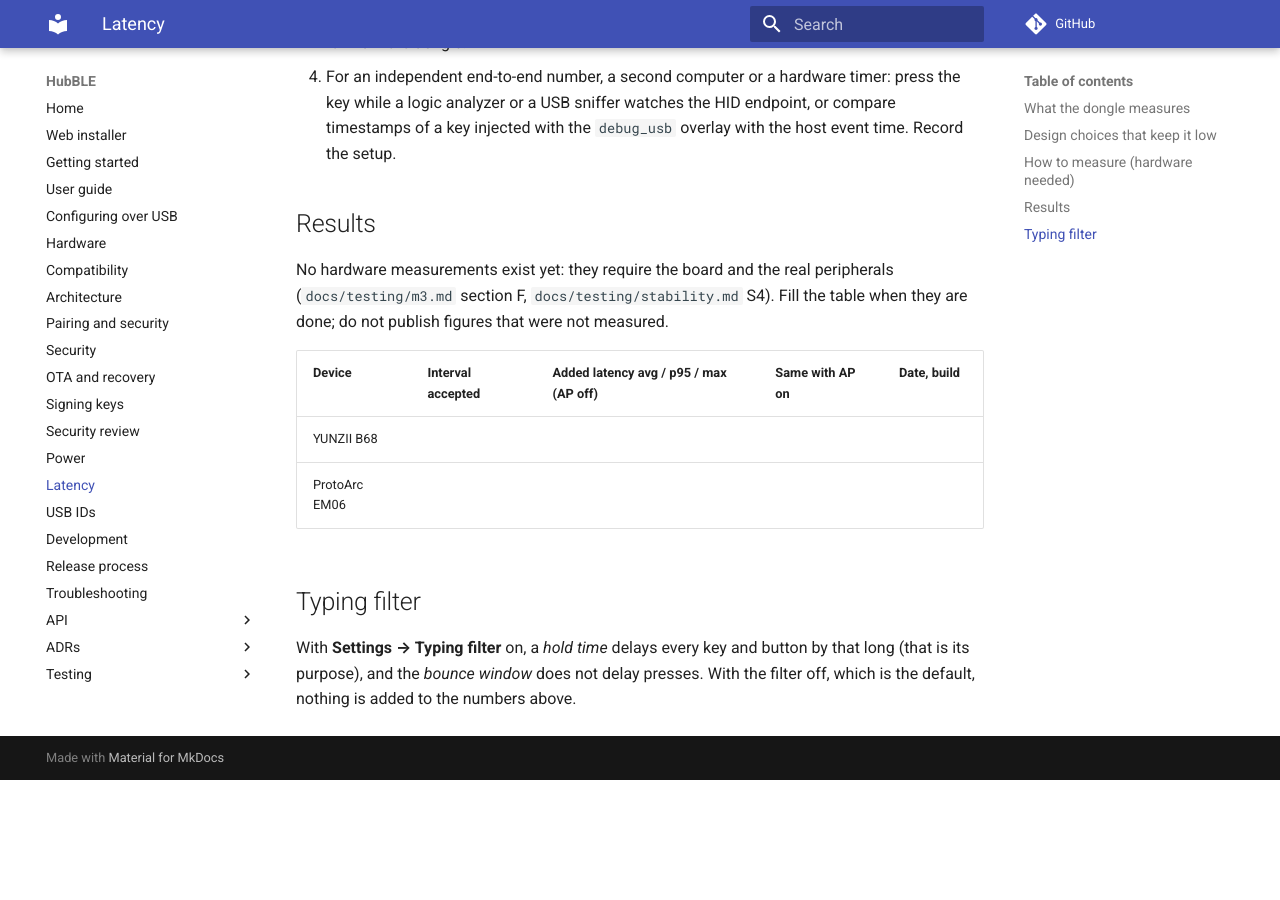
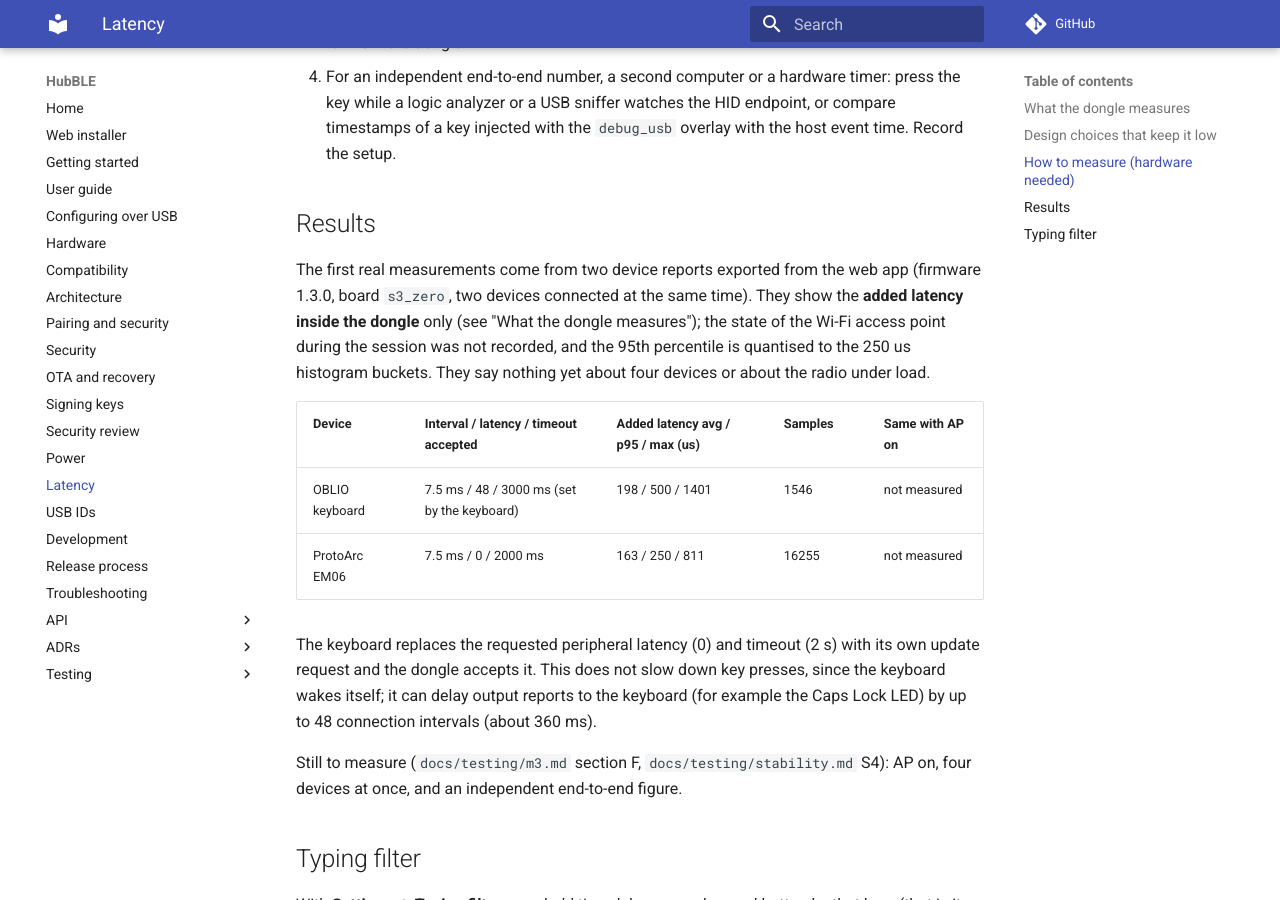
Before and after one commit to wildzer0/HubBLE, an MkDocs documentation site: the page built from docs/latency.md, in a window 1280 px wide and 900 px high, scrolled down 1102 px. Built offline with MkDocs 1.6.1 and Material for MkDocs 9.7.7, drawn with Linux system fonts in a browser that asks for light colours; comment, search, counter and statistics services are not loaded; before the commit the page ends 1882 px from its top, so only the background shows below that.

Commit message:
docs(latency): record the first measured figures from two device reports
Co-Authored-By: Claude Sonnet 5.5 <noreply@anthropic.com>

```diff
--- a/docs/latency.md
+++ b/docs/latency.md
@@ -35,13 +35,22 @@ is roughly: **peripheral wait (0..7.5 ms) + added latency (measured) + USB polli
 
 ## Results
 
-No hardware measurements exist yet: they require the board and the real peripherals (`docs/testing/m3.md` section F,
-`docs/testing/stability.md` S4). Fill the table when they are done; do not publish figures that were not measured.
+The first real measurements come from two device reports exported from the web app (firmware 1.3.0, board `s3_zero`,
+two devices connected at the same time). They show the **added latency inside the dongle** only (see "What the dongle
+measures"); the state of the Wi-Fi access point during the session was not recorded, and the 95th percentile is
+quantised to the 250 us histogram buckets. They say nothing yet about four devices or about the radio under load.
 
-| Device | Interval accepted | Added latency avg / p95 / max (AP off) | Same with AP on | Date, build |
+| Device | Interval / latency / timeout accepted | Added latency avg / p95 / max (us) | Samples | Same with AP on |
 |---|---|---|---|---|
-| YUNZII B68 | | | | |
-| ProtoArc EM06 | | | | |
+| OBLIO keyboard | 7.5 ms / 48 / 3000 ms (set by the keyboard) | 198 / 500 / 1401 | 1546 | not measured |
+| ProtoArc EM06 | 7.5 ms / 0 / 2000 ms | 163 / 250 / 811 | 16255 | not measured |
+
+The keyboard replaces the requested peripheral latency (0) and timeout (2 s) with its own update request and the dongle
+accepts it. This does not slow down key presses, since the keyboard wakes itself; it can delay output reports to the
+keyboard (for example the Caps Lock LED) by up to 48 connection intervals (about 360 ms).
+
+Still to measure (`docs/testing/m3.md` section F, `docs/testing/stability.md` S4): AP on, four devices at once, and an
+independent end-to-end figure.
 
 ## Typing filter
 
```
